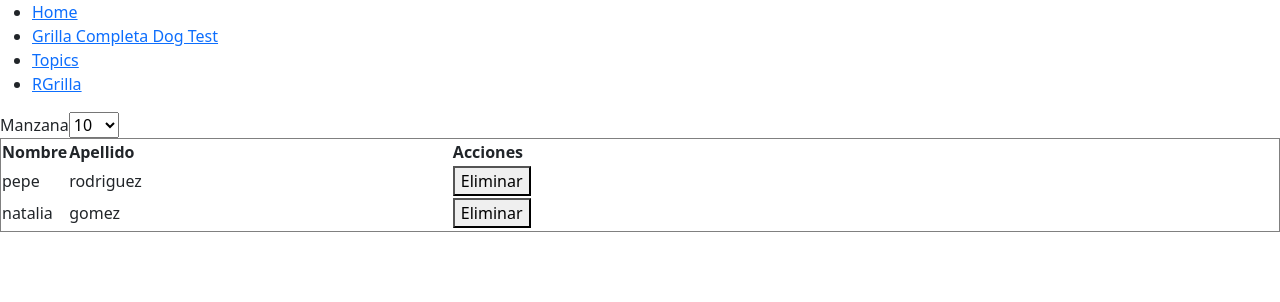
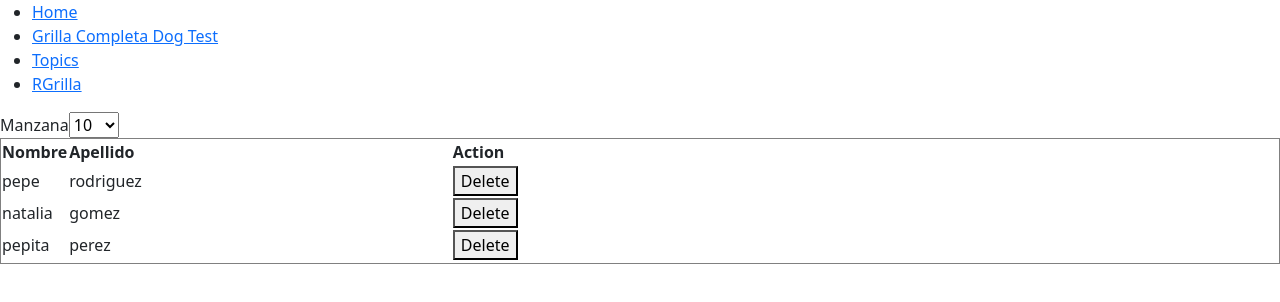
Before and after one commit to sirfreedom/DogPageReact, a React (Create React App) app: page /rGrilla in a window 1280 px wide. Shown: the top 302 px of the page. Built offline with nearby package versions, Linux system fonts and the light colour scheme.

Commit message:
Props en RGrid
Props en RGrid

```diff
--- a/src/App.js
+++ b/src/App.js
@@ -3,33 +3,52 @@ import 'bootstrap/dist/css/bootstrap.css';
 import GrillaCompleta from './Components/GrillaCompleta';
 import {BrowserRouter as Router, Switch, Route, Link} from 'react-router-dom';
 import RGrid from './Components/RGrid';
+import {FindDogs} from './Helpers';
 
 function App() {
-  //const [dog,setDog] = useState(InitialDog);
 
-  /*
- const updateDogs = (Id) => {
- console.log(Id);
-
-  GetDog(Id).then((g) => {
-     setDog(g);
-    console.log(g);
-  })
-  }
-*/
 
   function Topics() {
     //let match = useRouteMatch();
-
     return <h2>Topic</h2>;
   }
 
-  /*
-function Topic() {
-  let { topicId } = useParams();
-  return <h1> Seccion: {topicId}</h1>;
-}
-*/
+  const ListAll = () => {
+    FindDogs(query).then(lDog => {
+      setDogs(lDog);
+    });
+  };
+
+  const GrillaConfiguracion = [
+    {
+      Titulo: 'Nombre',
+      Selector: fila => fila.Nombre,
+      WidthColumn: '20px',
+    },
+    {
+      Titulo: 'Apellido',
+      Selector: fila => fila.Apellido,
+      WidthColumn: '30%',
+    },
+  ];
+
+  const Data = [
+    {
+      Id: 1,
+      Nombre: 'pepe',
+      Apellido: 'rodriguez',
+    },
+    {
+      Id: 2,
+      Nombre: 'natalia',
+      Apellido: 'gomez',
+    },
+    {
+      Id: 3,
+      Nombre: 'pepita',
+      Apellido: 'perez',
+    },
+  ];
 
   return (
     <Router>
@@ -51,7 +70,13 @@ function Topic() {
 
         <Switch>
           <Route path="/rGrilla">
-            <RGrid Tittle="Manzana" mostrarBotonEliminar devolverId={id => console.log(id)} />
+            <RGrid
+              Tittle="Manzana"
+              rows={Data}
+              columns={GrillaConfiguracion}
+              ShowDelete
+              DeleteId={id => console.log(id)}
+            />
           </Route>
           <Route path="/GrillaCompletaPrueba">
             <GrillaCompleta></GrillaCompleta>
--- a/src/Components/GrillaCompleta.jsx
+++ b/src/Components/GrillaCompleta.jsx
@@ -14,14 +14,14 @@ const GrillaCompleta = () => {
 
   const ListAll = () => {
     //setDogs(dogs.filter(dog => dog.name === query));
-    FindDogs(query).then(listaPerros => {
-      setDogs(listaPerros);
+    FindDogs(query).then(lDog => {
+      setDogs(lDog);
     });
   };
 
-  const GridEdit = idPerro => {
-    GetDog(idPerro).then(perro => {
-      setDog(perro);
+  const GridEdit = id => {
+    GetDog(id).then(oDog => {
+      setDog(oDog);
       setModalEdit(true);
     });
   };
--- a/src/Components/RGrid.jsx
+++ b/src/Components/RGrid.jsx
@@ -2,45 +2,15 @@
 import React, {useState} from 'react';
 import {useEffect} from 'react';
 
-/*
-useEffect(() => {
-
-}, []);
-*/
-
 const RGrid = props => {
-  const Columns = [
-    {
-      Titulo: 'Nombre',
-      Selector: fila => fila.Nombre,
-      WidthColumn: '20px',
-    },
-    {
-      Titulo: 'Apellido',
-      Selector: fila => fila.Apellido,
-      WidthColumn: '30%',
-    },
-  ];
-
-  const Rows = [
-    {
-      Id: 1,
-      Nombre: 'pepe',
-      Apellido: 'rodriguez',
-    },
-    {
-      Id: 2,
-      Nombre: 'natalia',
-      Apellido: 'gomez',
-    },
-  ];
-
-  //const [Columns,setColumns]
-  //const [Rows,setRows] =
-  //const [Columns,setColumns] = useState(Array.isArray(props?.columns) ? [...props.columns] : []);
-  //const [Rows,setRows] = useState(Array.isArray(props?.data) ? [...props.data] : []);
+  const [Columns, setColumns] = useState(Array.isArray(props?.columns) ? [...props.columns] : []);
+  const [Rows, setRows] = useState(Array.isArray(props?.rows) ? [...props.rows] : []);
   const [Pages, setPages] = useState([]);
   const [ActualPage, setActualPage] = useState([]);
+
+  ///useEffect(() => {}, []);
+
+
 
   return (
     <div>
@@ -52,14 +22,19 @@ const RGrid = props => {
           <option value="50"> 50 </option>
           <option value="100"> 100 </option>
         </select>
+
+
+
       </span>
+
+
       <table width="100%" align="center" border="1">
         <thead>
           <tr>
             {Columns.map((column, idx) => {
               return <th width={column.WidthColumn}>{column.Titulo}</th>;
             })}
-            {props.mostrarBotonEliminar && <th>Acciones</th>}
+            {props.ShowDelete && <th>Action</th>}
           </tr>
         </thead>
         <tbody>
@@ -69,9 +44,9 @@ const RGrid = props => {
                 {Columns.map((column, colx) => {
                   return <td width={column.WidthColumn}>{column.Selector(row)}</td>;
                 })}
-                {props.mostrarBotonEliminar && (
+                {props.ShowDelete && (
                   <td>
-                    <button onClick={() => props.devolverId(row.Id)}>Eliminar</button>
+                    <button onClick={() => props.DeleteId(row.Id)}>Delete</button>
                   </td>
                 )}
               </tr>
```
